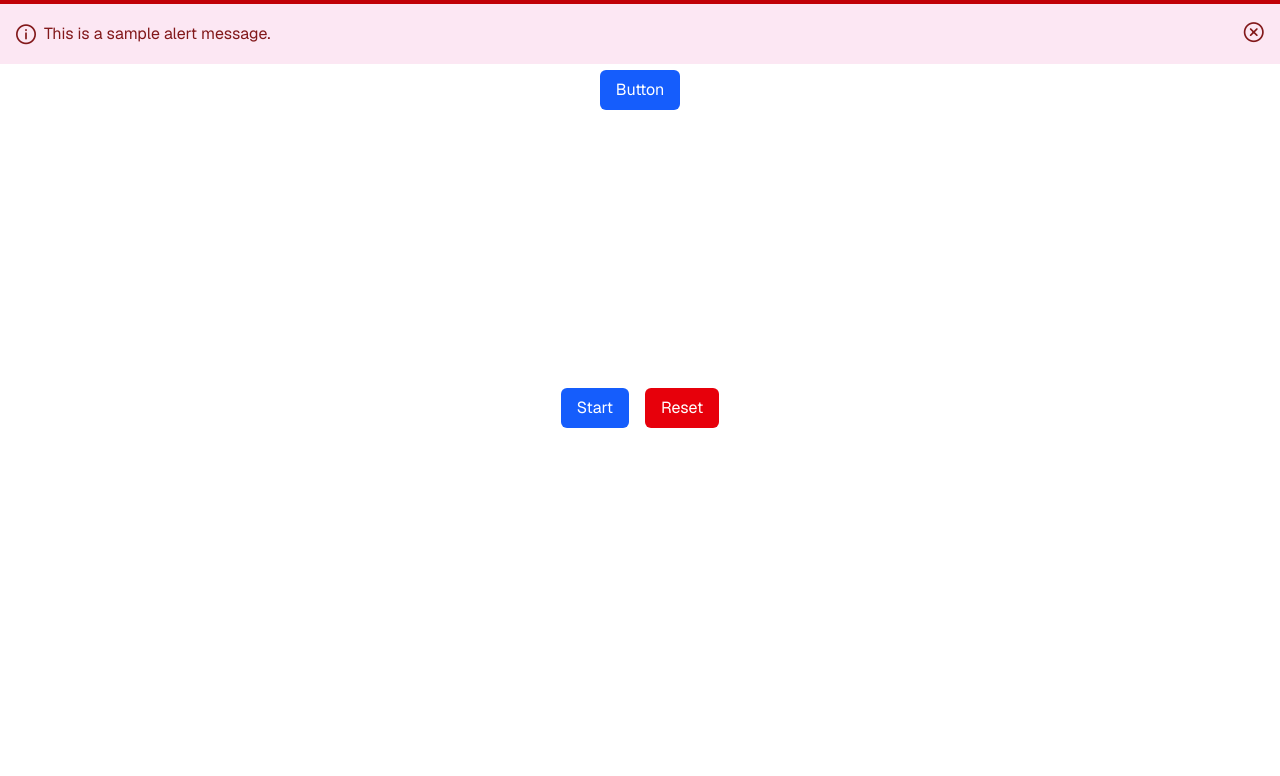
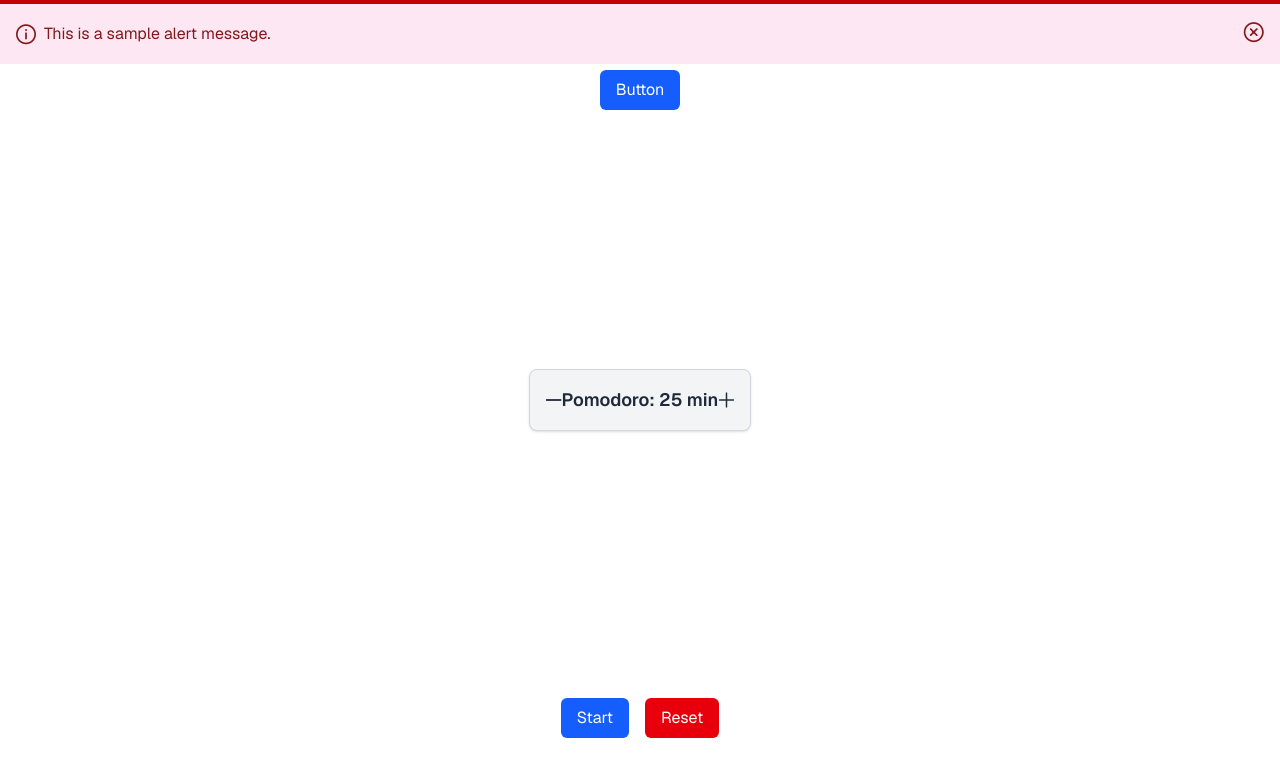
Before and after one commit to schafeld/next-pomodoro, a Next.js app in the folder pomodoro-app/: page / in a window 1280 px wide. Shown: the top 776 px of the page. Built offline with nearby package versions, Linux system fonts and the light colour scheme.

Commit message:
add basic timer setting component

```diff
--- a/pomodoro-app/src/app/page.tsx
+++ b/pomodoro-app/src/app/page.tsx
@@ -6,6 +6,7 @@ import "primeicons/primeicons.css";
 import Alert from "@/components/Alert";
 import Button from "@/components/Button";
 import Controls from "@/components/Controls";
+import LengthSetting from "@/components/LengthSetting";
 
 
 export default function Home() {
@@ -25,6 +26,15 @@ export default function Home() {
         >Button
         </Button>
 
+        <LengthSetting
+          label="Pomodoro"
+          length={25}
+          onIncrement={() => console.log("Incremented")}
+          onDecrement={() => console.log("Decremented")}
+          minLength={1}
+          maxLength={60}
+        />
+
         <Controls
           isRunning={false}
           onStartStop={() => console.log("Start/Stop clicked")}
--- a/pomodoro-app/src/components/LengthSetting.tsx
+++ b/pomodoro-app/src/components/LengthSetting.tsx
@@ -0,0 +1,80 @@
+/*
+ * NextJS TS Pomodoro Timer Length Setting Component
+ *
+ * This component displays the time length setting for the Pomodoro timer.
+ *
+ * Structure:
+ * - Left: pi-minus-circle icon
+ * - Center: Time length in minutes
+ * - Right: pi-plus-circle icon
+ *
+ * Styling:
+ * - Flexbox layout to center the elements
+ * - Gap between elements
+ * - Padding: Applied to the entire component
+ * - Background color: light gray
+ * - Text color: very dark gray
+ * - Border: light gray
+ * - Rounded corners
+ * - Shadow: applied to the entire component
+ *
+ * Props:
+ * - label: string - The label for the time length setting (e.g., "Pomodoro", "Short Break", "Long Break").
+ * - length: number - The current time length in minutes.
+ * - onIncrement: () => void - Function to call when the increment button is clicked.
+ * - onDecrement: () => void - Function to call when the decrement button is clicked.
+ * - minLength: number - The minimum time length in minutes.
+ * - maxLength: number - The maximum time length in minutes.
+ */
+
+import React from 'react';
+import { PrimeIcons } from 'primereact/api';
+import { Button } from 'primereact/button';
+import { Tooltip } from 'primereact/tooltip';
+
+interface LengthSettingProps {
+  label: string;
+  length: number;
+  onIncrement: () => void;
+  onDecrement: () => void;
+  minLength: number;
+  maxLength: number;
+}
+const LengthSetting: React.FC<LengthSettingProps> = ({
+  label,
+  length,
+  onIncrement,
+  onDecrement,
+  minLength,
+  maxLength,
+}) => {
+  return (
+    <div className="flex items-center justify-between p-4 bg-gray-100 text-gray-800 border border-gray-300 rounded-lg shadow">
+      <Tooltip target=".decrement" content="Decrease length" />
+      <Button
+        icon={PrimeIcons.MINUS}
+        className="decrement"
+        onClick={onDecrement}
+        disabled={length <= minLength}
+      />
+      <span className="text-lg font-semibold">{`${label}: ${length} min`}</span>
+      <Tooltip target=".increment" content="Increase length" />
+      <Button
+        icon={PrimeIcons.PLUS}
+        className="increment"
+        onClick={onIncrement}
+        disabled={length >= maxLength}
+      />
+    </div>
+  );
+}
+export default LengthSetting;
+// Usage example
+// <LengthSetting
+//   label="Pomodoro"
+//   length={25}
+//   onIncrement={() => console.log('Incremented')}
+//   onDecrement={() => console.log('Decremented')}
+//   minLength={1}
+//   maxLength={60}
+// />
```
